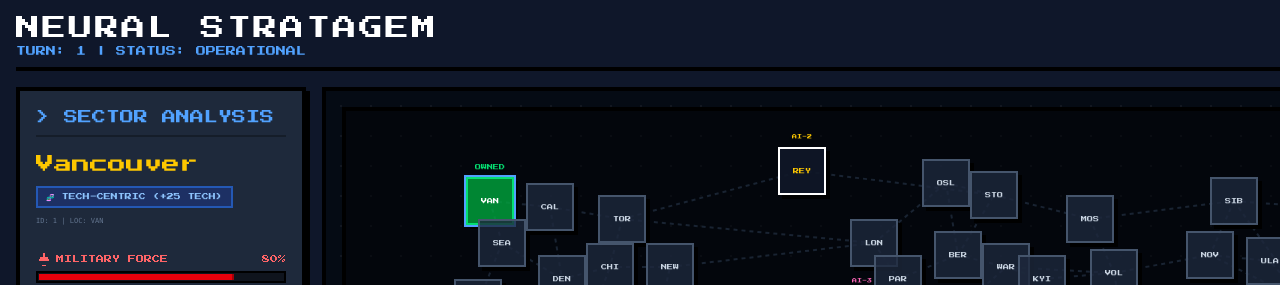
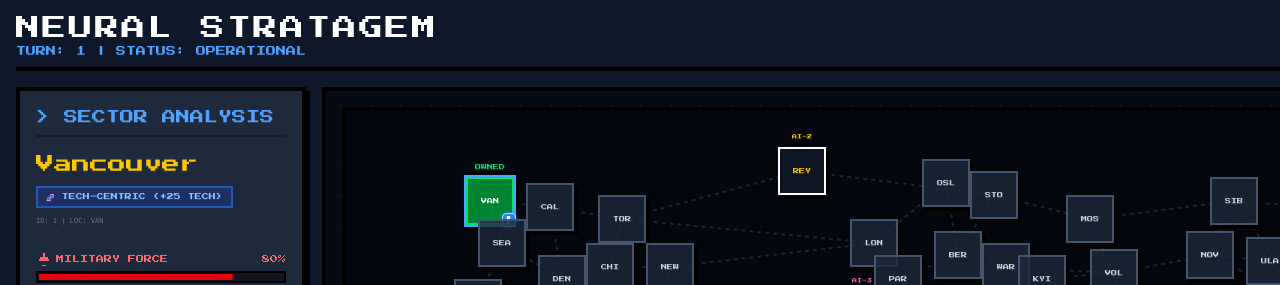
Before and after one commit to mechurisr/Pixel_Space_Invasion, a React (Vite) app: page / in a window 1280 px wide. Both pictures are taken after a click on the button "VAN". Shown: the top 285 px of the page. Built offline with nearby package versions, Linux system fonts and the light colour scheme.

Commit message:
feat: Add visual indicator to player-owned regions that can still act.

```diff
--- a/src/App.jsx
+++ b/src/App.jsx
@@ -670,6 +670,7 @@ function App() {
               invasionTargetMode={invasionTargetMode}
               transferTargetMode={transferTargetMode}
               nukeTargetMode={nukeTargetMode}
+              actedRegions={actedRegions}
             />
           </div>
 
--- a/src/components/InteractiveMap.jsx
+++ b/src/components/InteractiveMap.jsx
@@ -1,6 +1,6 @@
 import React from 'react'
 
-export const InteractiveMap = ({ territories, onSelect, selectedId, playerIds, aiData, aiFactions, invasionTargetMode, transferTargetMode, nukeTargetMode }) => {
+export const InteractiveMap = ({ territories, onSelect, selectedId, playerIds, aiData, aiFactions, invasionTargetMode, transferTargetMode, nukeTargetMode, actedRegions = [] }) => {
     return (
         <div className="relative w-full h-full bg-black/40 border-4 border-pixel-border overflow-auto">
             <div className="min-w-[1200px] min-h-[600px] w-full h-full relative">
@@ -25,6 +25,7 @@ export const InteractiveMap = ({ territories, onSelect, selectedId, playerIds, a
                 {territories.map((t) => {
                     const isPlayer = playerIds?.includes(t.id)
                     const isSelected = selectedId === t.id
+                    const canAct = isPlayer && !actedRegions.includes(t.id)
 
                     // Check AI Owner
                     const owningAi = aiData?.find(f => f.territoryIds.includes(t.id))
@@ -86,6 +87,11 @@ export const InteractiveMap = ({ territories, onSelect, selectedId, playerIds, a
                             {t.hasEvent && !t.isOccupied && (
                                 <div className="absolute top-0 right-0 w-2 h-2 bg-red-500 animate-ping rounded-full -mt-1 -mr-1"></div>
                             )}
+                            {canAct && (
+                                <div className="absolute -bottom-1 -right-1 w-2.5 h-2.5 md:w-3.5 md:h-3.5 bg-blue-500 rounded-sm border-[1px] border-blue-200 flex items-center justify-center shadow-[0_0_5px_rgba(59,130,246,0.8)] z-20">
+                                    <span className="text-[7px] md:text-[9px] font-bold text-white leading-none mt-[1px]">!</span>
+                                </div>
+                            )}
                         </button>
                     )
                 })}
```
